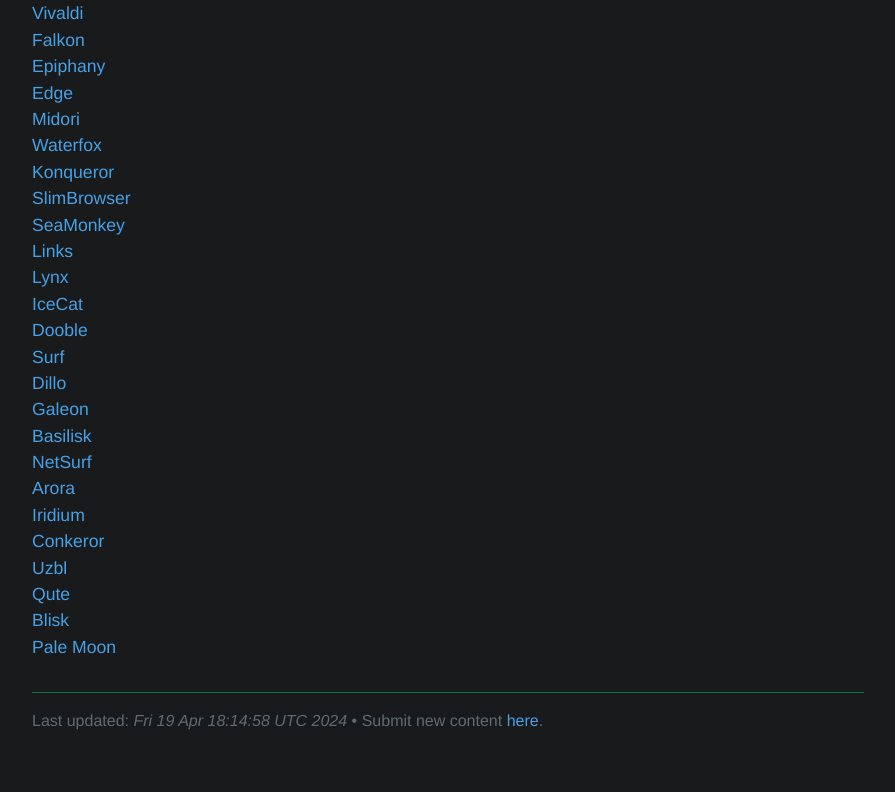
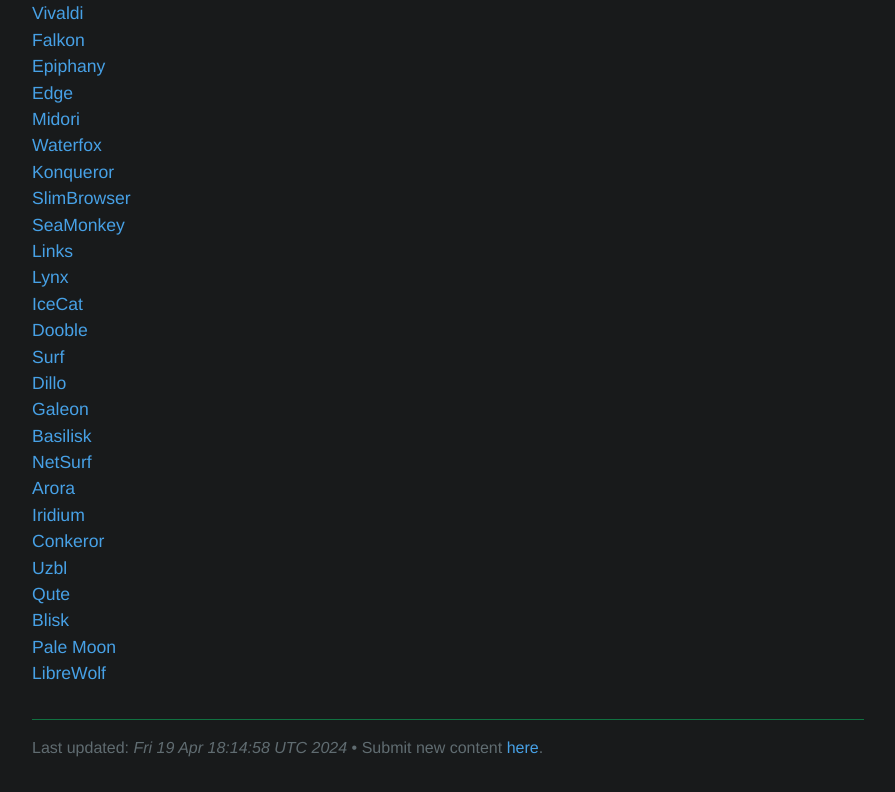
Before and after one commit to TuxHubNet/tuxhubnet.github.io, a plain HTML site: page webbrowsers.html in a window 1280 px wide. Shown: the part 450-1242 px from the top of the page, without its empty margins (192-1087 px from the left). Before the commit the page ends 1215 px from the top, so only its background shows below. Drawn offline with Linux system fonts and the light colour scheme; a web font is replaced by a local one.

Commit message:
Update webbrowsers.html

```diff
--- a/webbrowsers.html
+++ b/webbrowsers.html
@@ -71,6 +71,7 @@
 <a href="https://qutebrowser.org/">Qute</a><br/>
 <a href="https://blisk.io/">Blisk</a><br/>
 <a href="https://www.palemoon.org/">Pale Moon</a><br/>
+<a href="https://librewolf.net/">LibreWolf</a><br/>
 
 <footer class="site-footer">
   Last updated: <i>Fri 19 Apr 18:14:58 UTC 2024</i>&nbsp;•&nbsp;Submit new content <a href="https://github.com/TuxHubNet/tuxhubnet.github.io/issues">here</a>.
```
